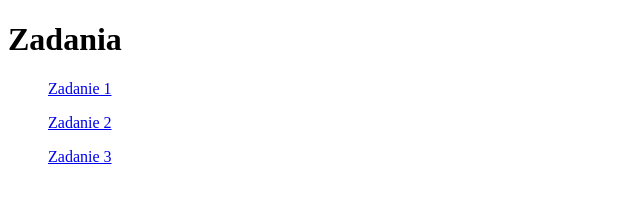
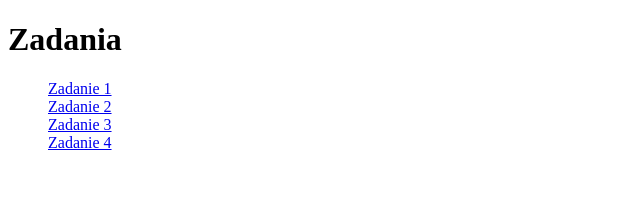
Before and after one commit to Luvkitri/IPM, a plain HTML site: page index.html in a window 1280 px wide. Shown: the whole page, without its empty margins (0-640 px from the left). Drawn offline with Linux system fonts and the light colour scheme.

Commit message:
Updated main page

```diff
--- a/index.html
+++ b/index.html
@@ -16,13 +16,11 @@
     <h1>Zadania</h1>
     <ol>
         <li><a href="lab1/index.html">Zadanie 1</a></li>
+        <li><a href="lab2/index.html">Zadanie 2</a></li>
+        <li><a href="lab3/index.html">Zadanie 3</a></li>
+        <li><a href="lab4/index.html">Zadanie 4</a></li>
     </ol>
-    <ol>
-        <li><a href="lab2/index.html">Zadanie 2</a></li>
-    </ol>
-    <ol>
-        <li><a href="lab3/index.html">Zadanie 3</a></li>
-    </ol>
+
 </body>
 
 </html>
```
